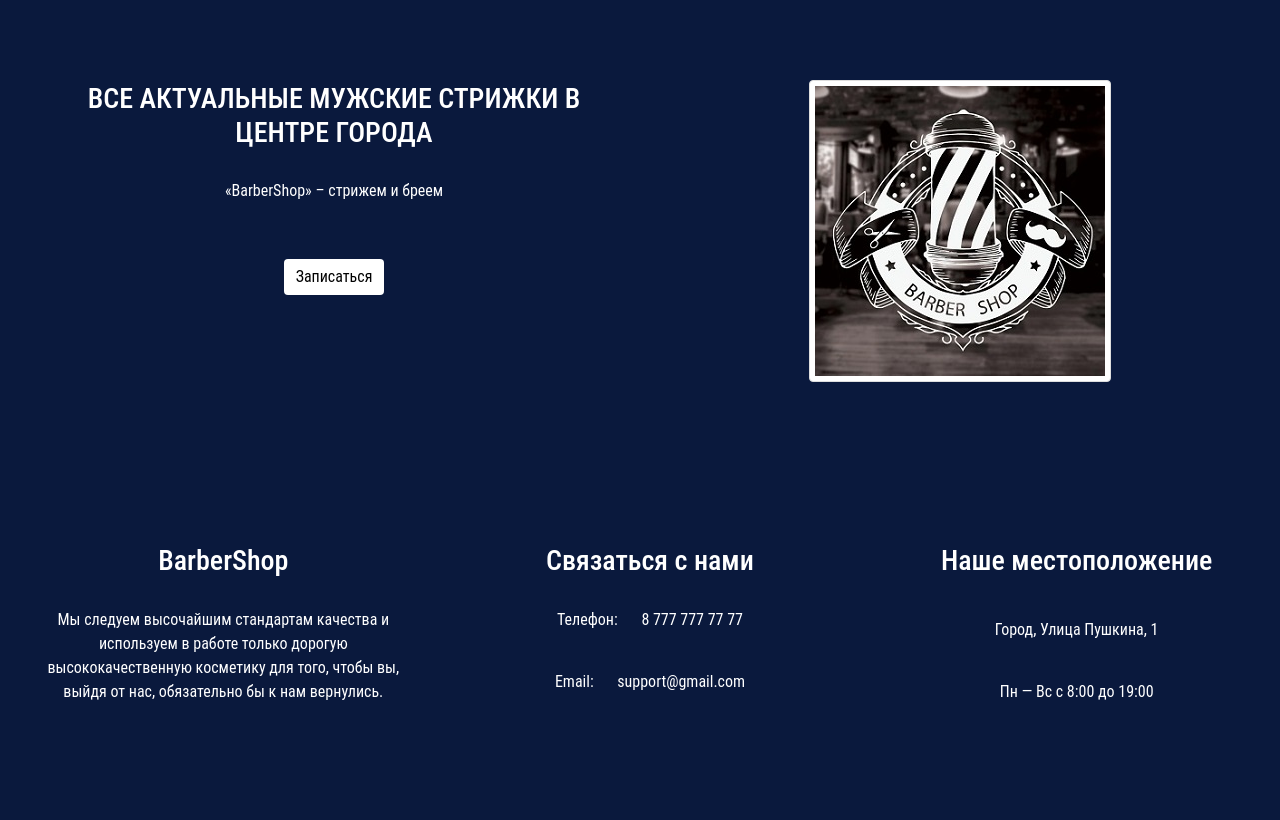
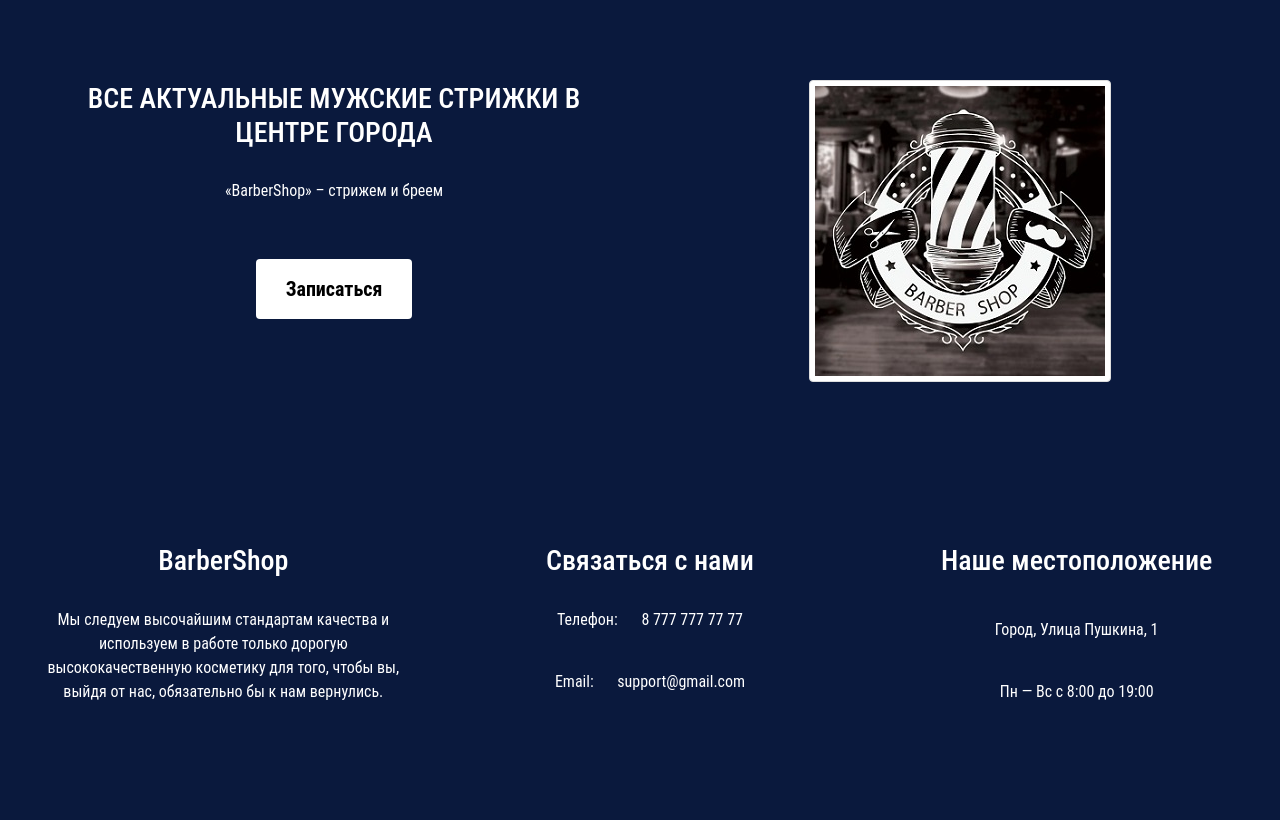
Before and after one commit to Strazdin/final-project--top-academy-, a Django app: template barbershop/barbershop/templates/barbershop/base.html in a window 1280 px wide. Shown: the part 56-876 px from the top of the page. Run offline with Django 4.2, Linux system fonts and the light colour scheme; the template is opened without the code that fills it, so the values that code supplies are empty; some libraries are stand-ins or nearby versions.

Commit message:
8. Увеличил кнопку

```diff
--- a/barbershop/barbershop/static/css/style.css
+++ b/barbershop/barbershop/static/css/style.css
@@ -67,6 +67,12 @@
 
 #banner-container a{
     margin-bottom: 40px;
+}
+
+#banner-container a.btn.btn-primary{
+    padding: 15px 30px;
+    font-size: 20px;
+    font-weight:bold;
 }
 
 /* barbers  */
```
Also changed, not shown: barbershop/barbershop/templates/barbershop/navbar.html (line endings or trailing spaces).
